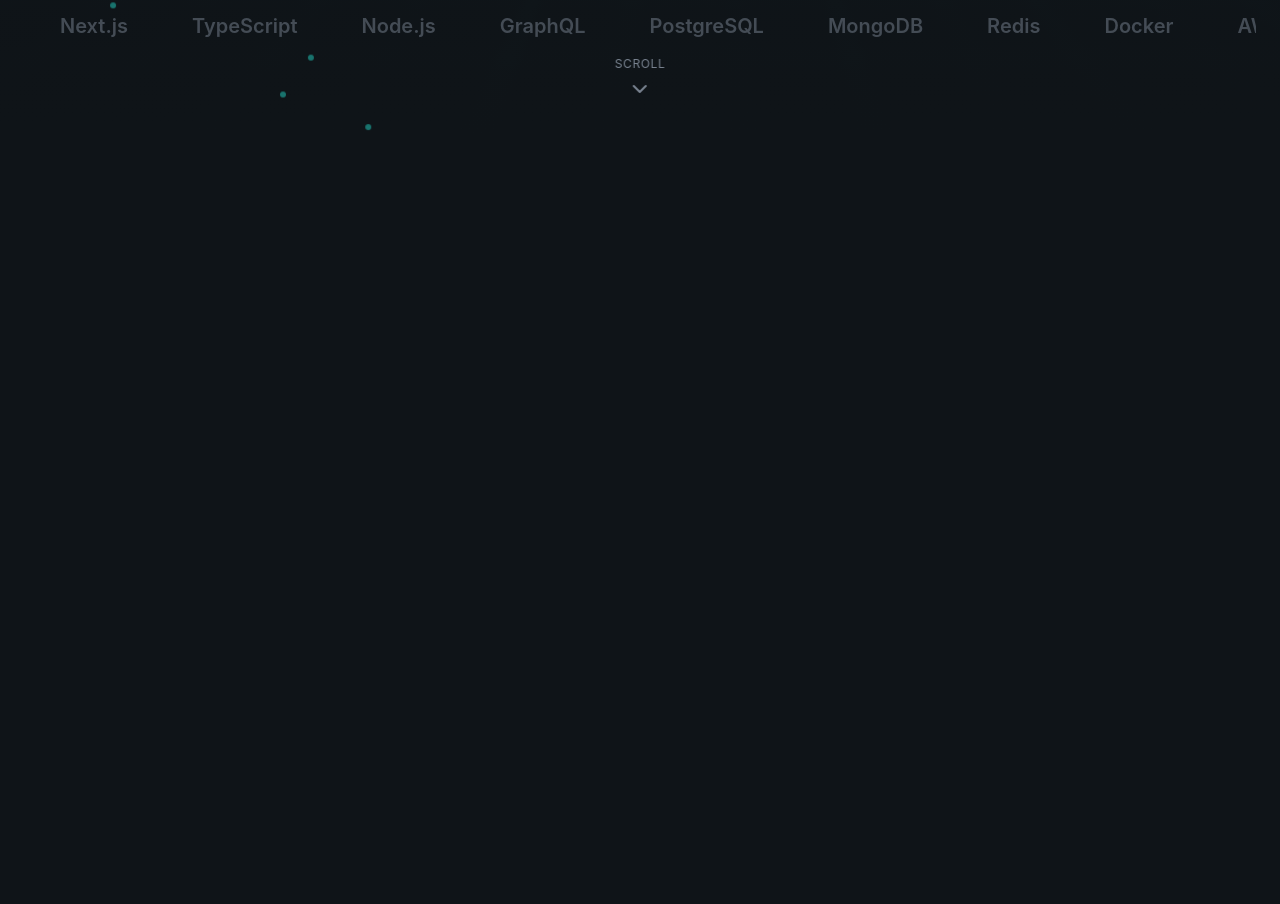
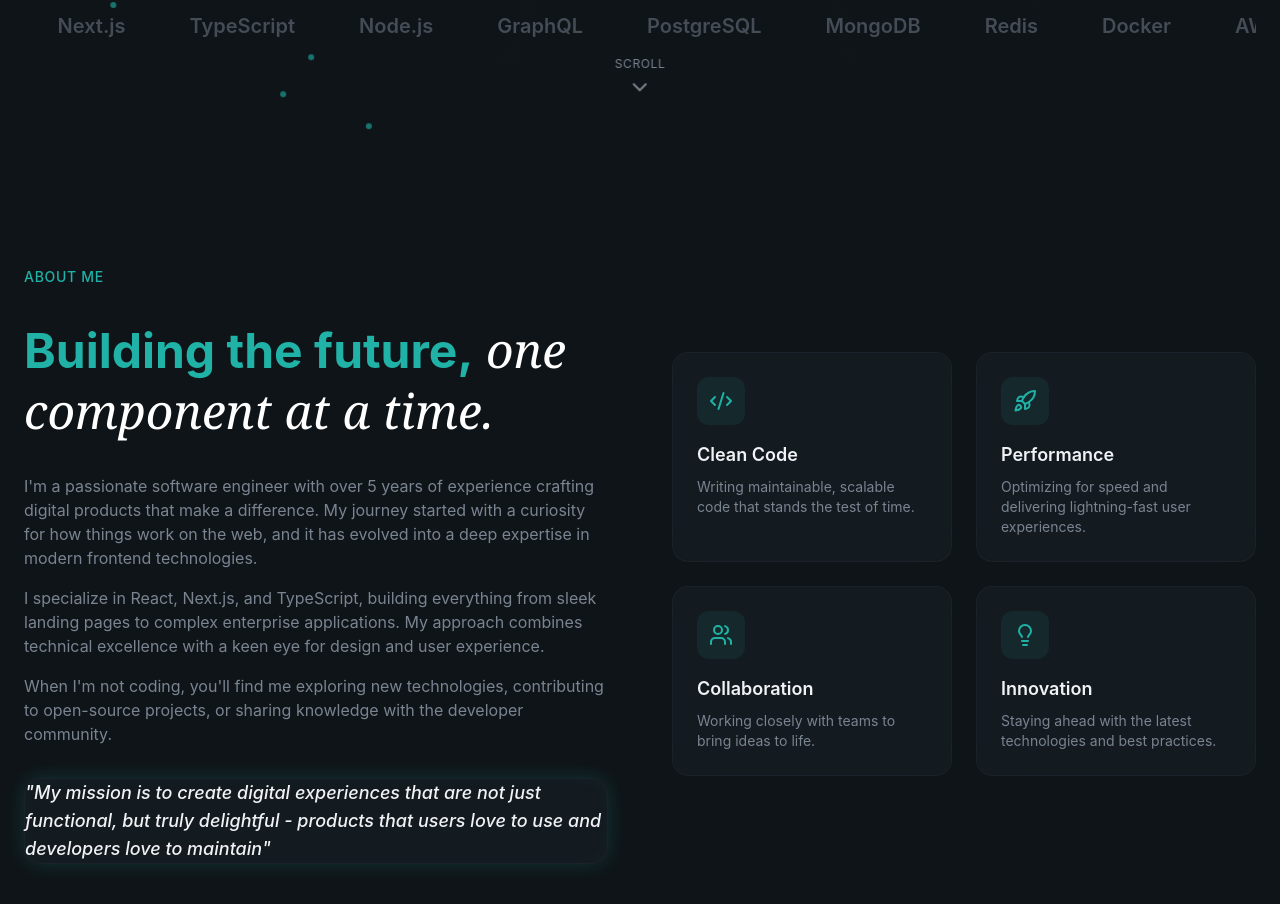
Before and after one commit to chuckerin/personal-portfolio, a React (Vite) app: page / in a window 1280 px wide. Shown: the part 920-1824 px from the top of the page. Before the commit the page ends 1056 px from the top, so only its background shows below. Built offline with nearby package versions, Linux system fonts and the light colour scheme.

Commit message:
Made the about section

```diff
--- a/src/components/Button.tsx
+++ b/src/components/Button.tsx
@@ -6,7 +6,7 @@
   className?: string;
   size?: 'sm' | 'default' | 'lg';
   children: React.ReactNode;
-}) => {
+}): React.ReactElement => {
   const baseClasses =
     'relative overflow-hidden rounded-full font-medium focus:outline-none focus-visible:ring-2 focus-visible:ring-primary bg-primary text-primary-foreground hover:bg-primary/90 shadow-lg shadow-primary/25';
   const sizeClasses = {
--- a/src/layout/Navbar.tsx
+++ b/src/layout/Navbar.tsx
@@ -70,11 +70,13 @@
               <a
                 href={link.href}
                 key={index}
+                onClick={() => setIsMobileMenuOpen(false)}
                 className='text-lg text-muted-foreground hover:text-foreground py-2'
               >
                 {link.label}
               </a>
             ))}
+            {/* Need to a an onClickEvent, onClick={() => setIsMobileMenuOpen(false)} */}
             <Button size='sm'>Contact Me</Button>
           </div>
         </div>
--- a/src/sections/About.tsx
+++ b/src/sections/About.tsx
@@ -1,3 +1,99 @@
+import { Code2, Lightbulb, Rocket, Users } from 'lucide-react';
+
+const highlights = [
+  {
+    icon: Code2,
+    title: 'Clean Code',
+    description:
+      'Writing maintainable, scalable code that stands the test of time.',
+  },
+  {
+    icon: Rocket,
+    title: 'Performance',
+    description:
+      'Optimizing for speed and delivering lightning-fast user experiences.',
+  },
+  {
+    icon: Users,
+    title: 'Collaboration',
+    description: 'Working closely with teams to bring ideas to life.',
+  },
+  {
+    icon: Lightbulb,
+    title: 'Innovation',
+    description:
+      'Staying ahead with the latest technologies and best practices.',
+  },
+];
+
 export const About = () => {
-  return <section></section>;
+  return (
+    <section id='about' className='py-32 relative overflow-hidden'>
+      <div className='container mx-auto px-6 relative z-10'>
+        <div className='grid lg:grid-cols-2 gap-16 items-center'>
+          {/* Left Column */}
+          <div className='space-y-8'>
+            <div className='animate-fade-in'>
+              <span className='text-secondary-foreground text-sm font-medium tracking-wider uppercase'>
+                About Me
+              </span>
+            </div>
+            <h2 className='text-4xl md:text-5xl font-bold leading-tight animate-fade-in animation-delay-100 text-secondary-foreground'>
+              Building the future,
+              <span className='font-serif italic font-normal text-white'>
+                {' '}
+                one component at a time.
+              </span>
+            </h2>
+            <div className='space-y-4 text-muted-foreground animate-fade-in animation-delay-200'>
+              <p>
+                I'm a passionate software engineer with over 5 years of
+                experience crafting digital products that make a difference. My
+                journey started with a curiosity for how things work on the web,
+                and it has evolved into a deep expertise in modern frontend
+                technologies.
+              </p>
+              <p>
+                I specialize in React, Next.js, and TypeScript, building
+                everything from sleek landing pages to complex enterprise
+                applications. My approach combines technical excellence with a
+                keen eye for design and user experience.
+              </p>
+              <p>
+                When I'm not coding, you'll find me exploring new technologies,
+                contributing to open-source projects, or sharing knowledge with
+                the developer community.
+              </p>
+            </div>
+            <div className='glass rounded-2xl p6 glow-border animate-fade-in animation-delay-300'>
+              <p className='text-lg font-medium italic text-foreground'>
+                "My mission is to create digital experiences that are not just
+                functional, but truly delightful - products that users love to
+                use and developers love to maintain"
+              </p>
+            </div>
+          </div>
+
+          {/* Right Column */}
+          <div className='grid sm:grid-cols-2 gap-6'>
+            {highlights.map((item, idx) => (
+              <div
+                key={idx}
+                className='glass p-6 rounded-2xl animate-fade-in'
+                style={{ animationDelay: `${(idx + 1) * 100}ms` }}
+              >
+                <div className='w-12 h-12 rounded-xl bg-primary/10 flex items-center justify-center mb-4 hover:bg-primary/20'>
+                  <item.icon className='w6 h6 text-primary' />
+                </div>
+                <h3 className='text-lg font-semibold mb-2'>{item.title}</h3>
+                <p className='text-sm text-muted-foreground'>
+                  {item.description}
+                </p>
+              </div>
+            ))}
+          </div>
+        </div>
+      </div>
+    </section>
+  );
 };
--- a/src/sections/Hero.tsx
+++ b/src/sections/Hero.tsx
@@ -152,7 +152,7 @@
 
                 {/* Stats Badge */}
                 <div className='absolute -top-4 -left-4 glass rounded-xl px4 py-3 animate-float animation-delay-500'>
-                  <div className='text-2xl font-bold text-primary'>30+</div>
+                  <div className='text-2xl font-bold text-primary'>25+</div>
                   <div className='text-xs text-muted-forground'>Years Exp.</div>
                 </div>
               </div>
```
